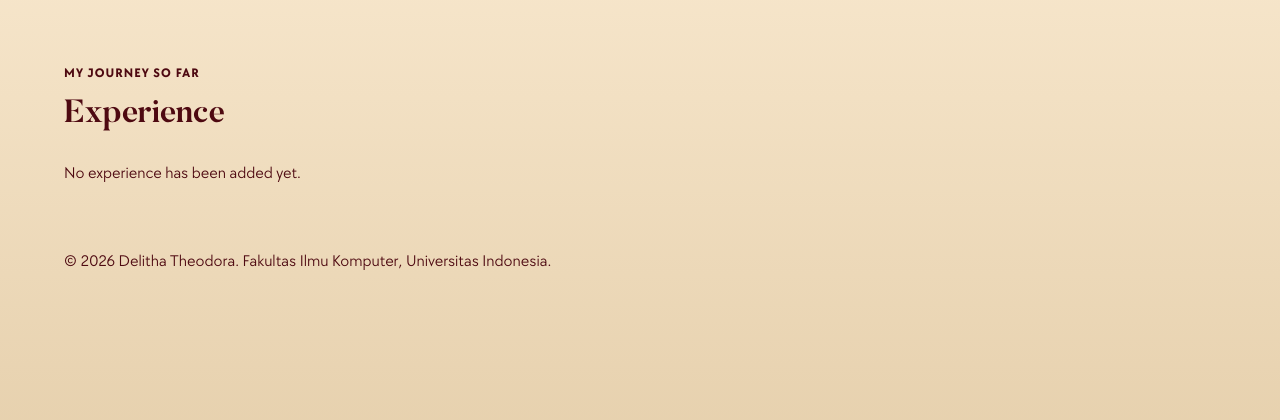
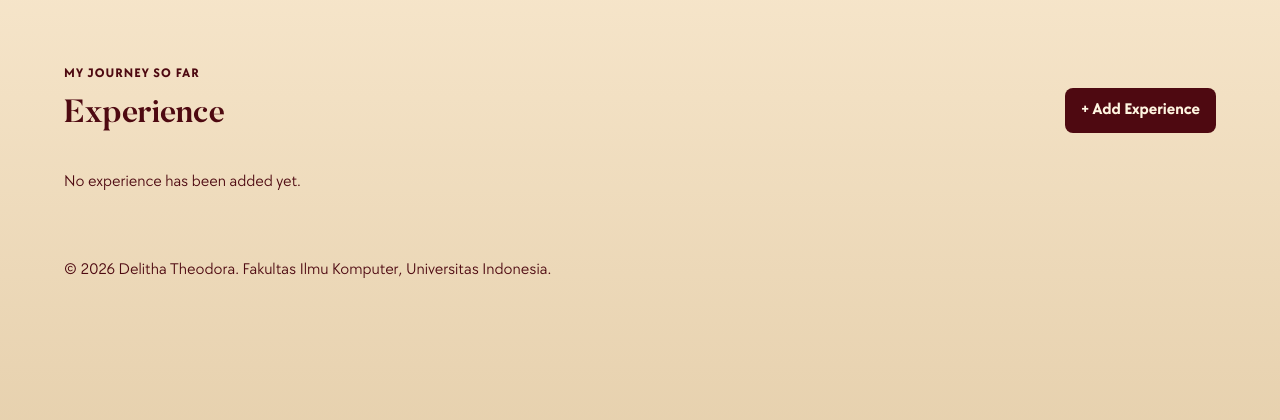
Before and after one commit to theodoradelitha/myportofolio, a Django app: page /experience/ in a window 1280 px wide. Shown: the part 80-500 px from the top of the page. Run offline with Django 5.2, Linux system fonts and the light colour scheme; data that the repository does not hold is empty.

Commit message:
refactor: integrade CRUD action buttons and delete modal into experience cards

```diff
--- a/templates/components/experience.html
+++ b/templates/components/experience.html
@@ -5,7 +5,12 @@
     <section class="experience-section" id="experience">
         <div class="container">
             <p class="section-kicker">My journey so far</p>
-            <h1>Experience</h1>
+            <div class="blog-header-controls">
+                <h1 style="margin-bottom: 0;">Experience</h1>
+                <a href="{% url 'main:create_experience' %}" class="button">
+                    <span aria-hidden="true">+</span> Add Experience
+                </a>
+            </div>
 
             <div class="experience-grid">
                 {% for experience in experience_list %}
@@ -23,6 +28,11 @@
                         {% else %}
                             <p class="experience-status">Completed</p>
                         {% endif %}
+
+                        <div class="experience-actions" style="margin-top: 1.5rem; display: flex; gap: 10px; align-items: center;">
+                            <a href="{% url 'main:update_experience' experience.id %}" class="button button-secondary">Edit Experience</a>
+                            {% include "components/experience_delete_modal.html" with experience=experience %}
+                        </div>
                     </article>
                 {% empty %}
                     <p class="empty-state">
```
